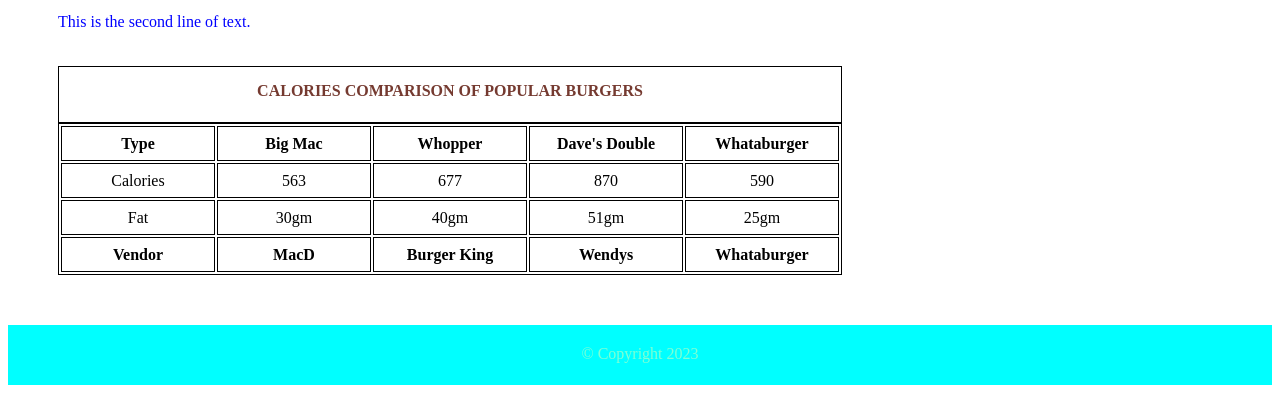
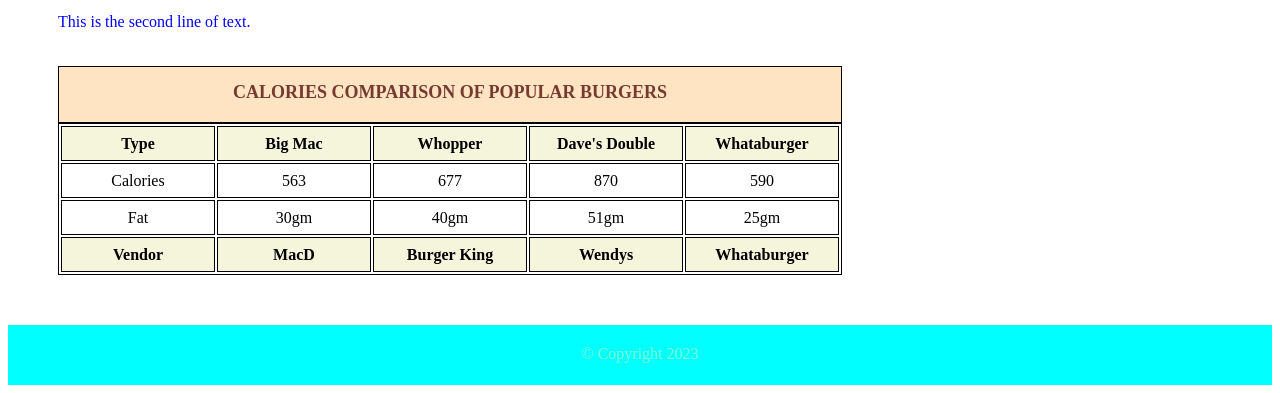
Before and after one commit to diybird/week2day2, a plain HTML site: page page2.html in a window 1280 px wide. Shown: the part 1034-1427 px from the top of the page. Drawn offline with Linux system fonts and the light colour scheme.

Commit message:
style updated

```diff
--- a/style.css
+++ b/style.css
@@ -57,10 +57,14 @@
 caption{
     text-transform: uppercase;
     font-weight: bolder;
+    font-size: large;
     height:40px;
     padding-top:15px;
     color: #753a30;
-
+background-color: bisque;
+}
+th{
+    background-color: beige;
 }
 label{
     display:block;
```
